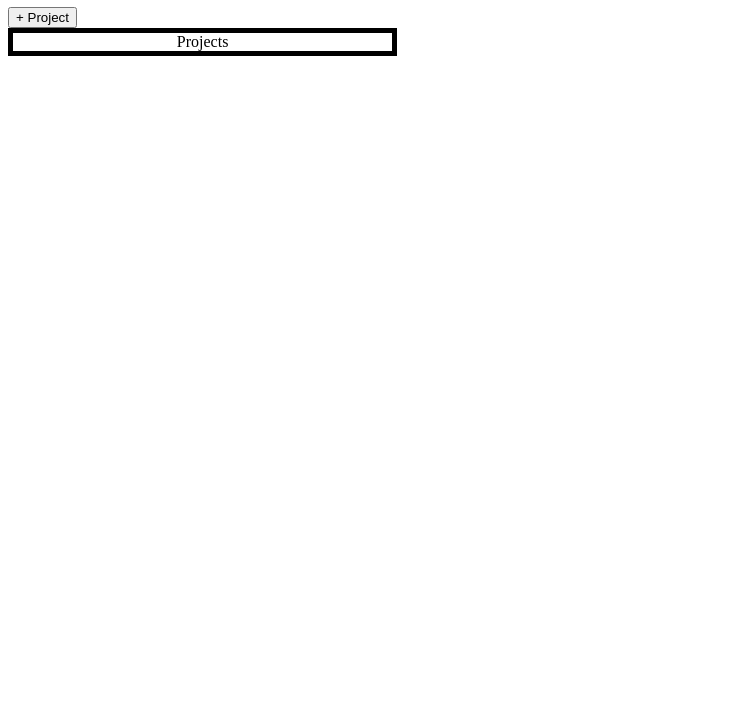
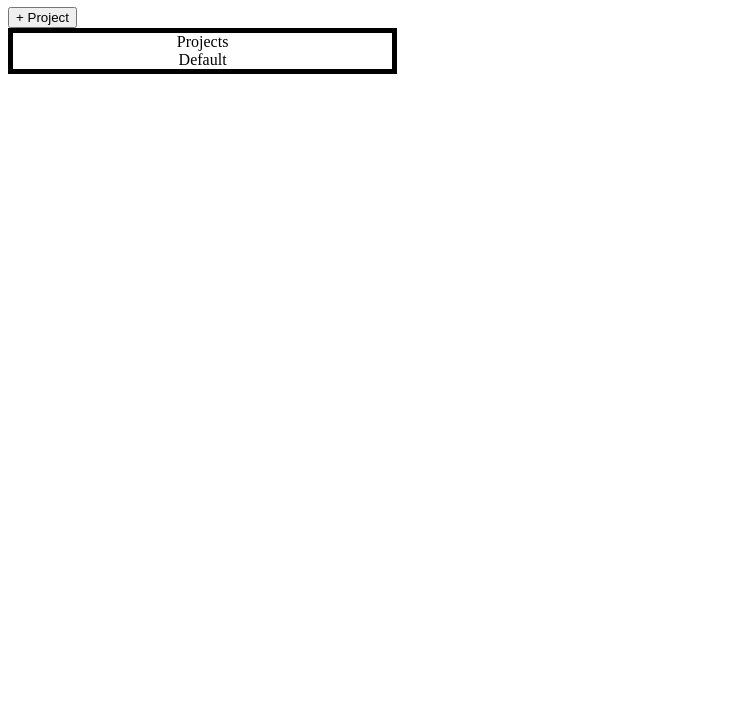
Before and after one commit to CameronStAmant/Todo-List, a website built with webpack: page dist/index.html in a window 1280 px wide. Shown: the part 73-800 px from the top of the page, without its empty margins (0-731 px from the left). Built offline with nearby package versions, Linux system fonts and the light colour scheme.

Commit message:
add default project

```diff
--- a/src/homepage.js
+++ b/src/homepage.js
@@ -18,6 +18,16 @@ const homepage = () => {
   workSpace.id = 'workspace';
   workSpace.innerHTML = 'Projects';
   contentDiv.appendChild(workSpace);
+
+  let defaultSpace = document.createElement('div');
+  defaultSpace.id = 'defaultSpace';
+  defaultSpace.innerHTML = 'Default';
+  workSpace.appendChild(defaultSpace);
+
+  // let todoSpace = document.createElement('div');
+  // todoSpace.id = 'todospace';
+  // todoSpace.innerHTML = 'Todo';
+  // contentDiv.appendChild(todoSpace);
 }
 
 export default homepage
--- a/src/projectIndex.js
+++ b/src/projectIndex.js
@@ -6,6 +6,7 @@ const projectIndexToPage = () => {
     let name = document.getElementById('title').value;
     let workspaceArea = document.getElementById('workspace');
     let newProjectDiv = document.createElement('div');
+    newProjectDiv.id = name;
     newProjectDiv.innerHTML = name;
     let newProject = projectFactory(name);
     workspaceArea.appendChild(newProjectDiv);
--- a/src/style.css
+++ b/src/style.css
@@ -3,6 +3,13 @@
 }
 
 #workspace {
+  width: 30%;
+  height: 100%;
+  border: 5px solid black;
+  text-align: center;
+}
+
+#todospace {
   width: 30%;
   height: 100%;
   border: 5px solid black;
```
Also changed, not shown: dist/main.js.
